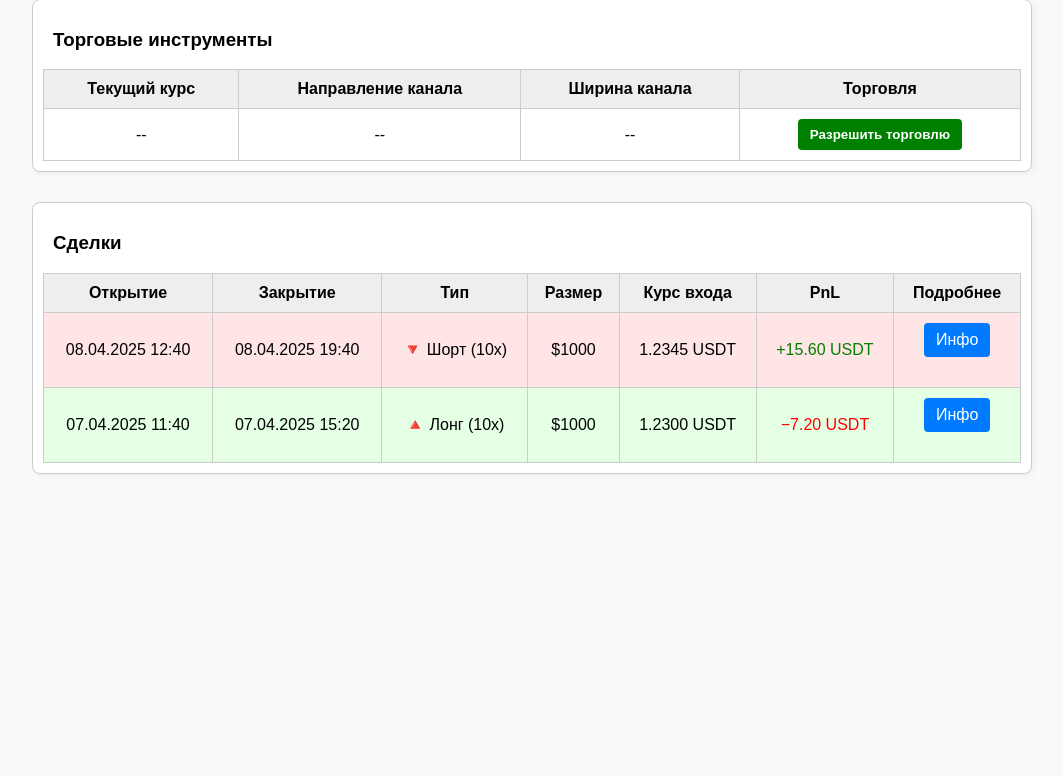
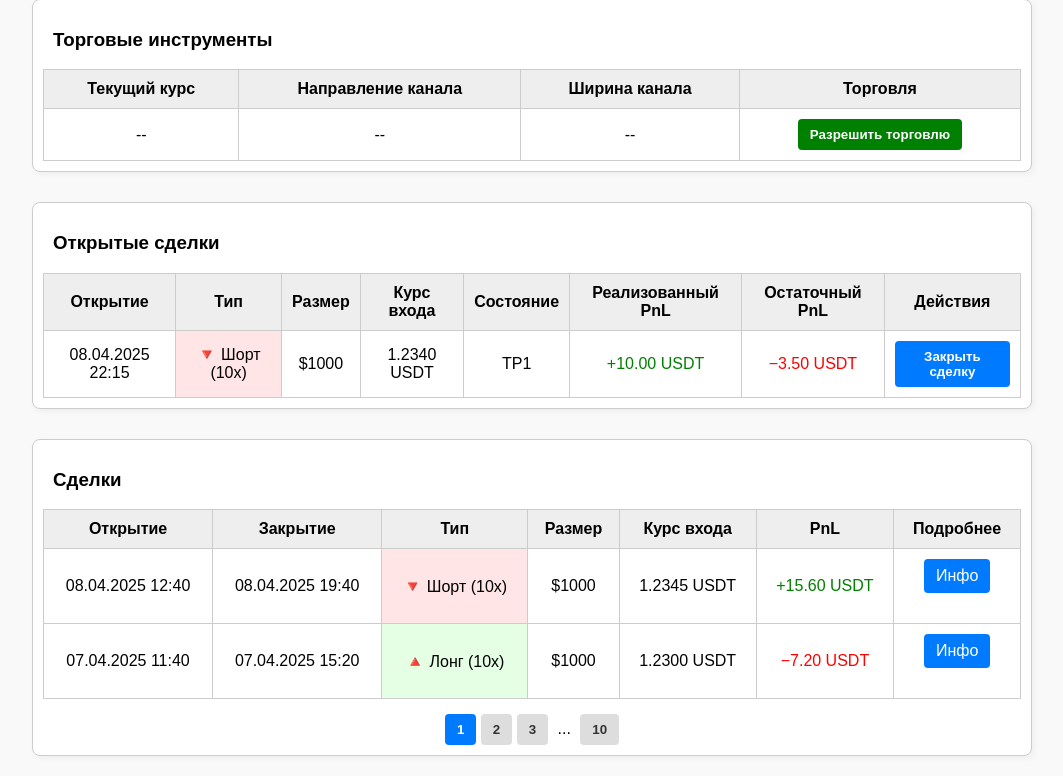
Before and after one commit to wingsofphoenix2013/trade-symbols-manager-unified-final, a Flask app: page /ticker/1 in a window 1280 px wide. Shown: the part 217-993 px from the top of the page, without its empty margins (108-1171 px from the left). Before the commit the page ends 691 px from the top, so only its background shows below. Run offline with Flask 3, Linux system fonts and the light colour scheme; data that the repository does not hold is empty.

Commit message:
Переход на class='trade-btn' для кнопок пагинации в блоке 'Сделки'

```diff
--- a/templates/ticker.html
+++ b/templates/ticker.html
@@ -85,8 +85,11 @@
 </head>
 <body>
 <div class="main-block">
+
+  <!-- 🔹 Основной контейнер: верхние 3 виджета -->
   <a href="/" class="btn">← Назад</a>
 
+    <!-- 🔹 Виджеты: Пара, Сделки, PnL -->
   <div class="widget-row">
     <div class="widget">
       <div class="widget-title">Пара</div>
@@ -102,6 +105,7 @@
     </div>
   </div>
 
+  <!-- 🔹 Виджет: Торговые инструменты -->
   <div class="tools-box">
     <h3 style="margin-left: 10px;">Торговые инструменты</h3>
     <table>
@@ -126,6 +130,42 @@
   </div>
 
 
+
+  <!-- 🔹 Виджет: Открытые сделки -->
+  <div class="tools-box" style="margin-top: 30px;">
+    <h3 style="margin-left: 10px;">Открытые сделки</h3>
+    <table>
+      <thead>
+        <tr>
+          <th>Открытие</th>
+          <th>Тип</th>
+          <th>Размер</th>
+          <th>Курс входа</th>
+          <th>Состояние</th>
+          <th>Реализованный PnL</th>
+          <th>Остаточный PnL</th>
+          <th>Действия</th>
+        </tr>
+      </thead>
+      <tbody>
+        <tr>
+          <td>08.04.2025 22:15</td>
+          <td style="background: #ffe5e5;">🔻 Шорт (10x)</td>
+          <td>$1000</td>
+          <td>1.2340 USDT</td>
+          <td>TP1</td>
+          <td class="green">+10.00 USDT</td>
+          <td class="red">−3.50 USDT</td>
+          <td><button class="trade-btn" style="background: #007bff;">Закрыть сделку</button></td>
+        </tr>
+      </tbody>
+    </table>
+
+
+  </div>
+
+
+<!-- 🔹 Виджет: Исторические сделки -->
   <div class="tools-box" style="margin-top: 30px;">
     <h3 style="margin-left: 10px;">Сделки</h3>
     <table>
@@ -141,19 +181,19 @@
         </tr>
       </thead>
       <tbody>
-        <tr style="background: #ffe5e5;">
+        <tr>
           <td>08.04.2025 12:40</td>
           <td>08.04.2025 19:40</td>
-          <td>🔻 Шорт (10x)</td>
+          <td style="background: #ffe5e5;">🔻 Шорт (10x)</td>
           <td>$1000</td>
           <td>1.2345 USDT</td>
           <td class="green">+15.60 USDT</td>
           <td><a href="/order-info" class="btn">Инфо</a></td>
         </tr>
-        <tr style="background: #e5ffe5;">
+        <tr>
           <td>07.04.2025 11:40</td>
           <td>07.04.2025 15:20</td>
-          <td>🔺 Лонг (10x)</td>
+          <td style="background: #e5ffe5;">🔺 Лонг (10x)</td>
           <td>$1000</td>
           <td>1.2300 USDT</td>
           <td class="red">−7.20 USDT</td>
@@ -161,10 +201,23 @@
         </tr>
       </tbody>
     </table>
+    <!-- 🔹 Постраничная навигация -->
+    <div style="margin-top: 15px; text-align: center;">
+      <button class="trade-btn" style="background: #007bff; font-weight: bold;">1</button>
+      <button class="trade-btn" style="background: #ddd; color: #333;">2</button>
+      <button class="trade-btn" style="background: #ddd; color: #333;">3</button>
+      <span style="margin: 0 5px;">...</span>
+      <button class="trade-btn" style="background: #ddd; color: #333;">10</button>
+    </div>
+
+
+
   </div>
 </div>
 
 
+
+<!-- 🔹 JS: подстановка имени пары и обновление данных -->
 <script>
   const symbolName = window.location.pathname.split("/").pop();
   document.title = `Пара: ${symbolName.toUpperCase()}`;
```
